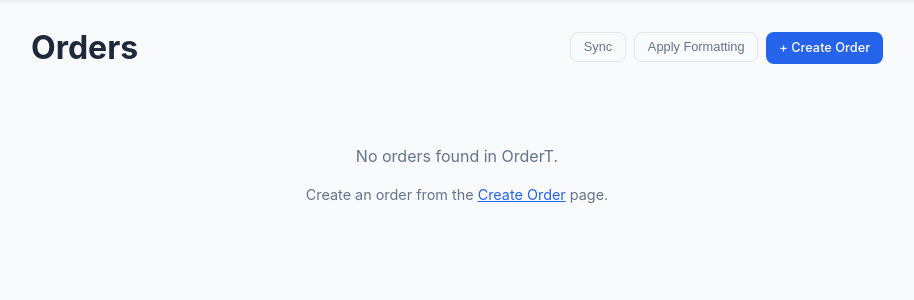
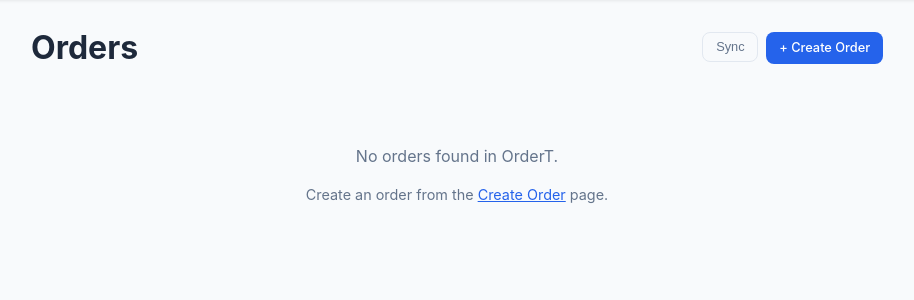
Before and after one commit to gt-marine-robotics-group/finance, a Flask app: page /orders in a window 1280 px wide. Shown: the part 59-359 px from the top of the page, without its empty margins (183-1097 px from the left). Run offline with Flask 3, Linux system fonts and the light colour scheme; the visitor is signed in with stand-in values (Sample User, id 1).

Commit message:
ui: remove Apply Formatting button from Orders page

```diff
--- a/web-app/templates/orders.html
+++ b/web-app/templates/orders.html
@@ -8,9 +8,6 @@
         <div style="display: flex; gap: 0.5rem;">
             <form method="POST" action="{{ url_for('force_pull') }}" style="display: inline;">
                 <button type="submit" class="btn btn-sm btn-ghost">Sync</button>
-            </form>
-            <form method="POST" action="{{ url_for('apply_order_formatting') }}" style="display: inline;">
-                <button type="submit" class="btn btn-sm btn-ghost" title="Apply pink highlighting to spacer rows on the Ordering sheet">Apply Formatting</button>
             </form>
             <a href="{{ url_for('create_order') }}" class="btn btn-sm btn-primary">+ Create Order</a>
         </div>
```
